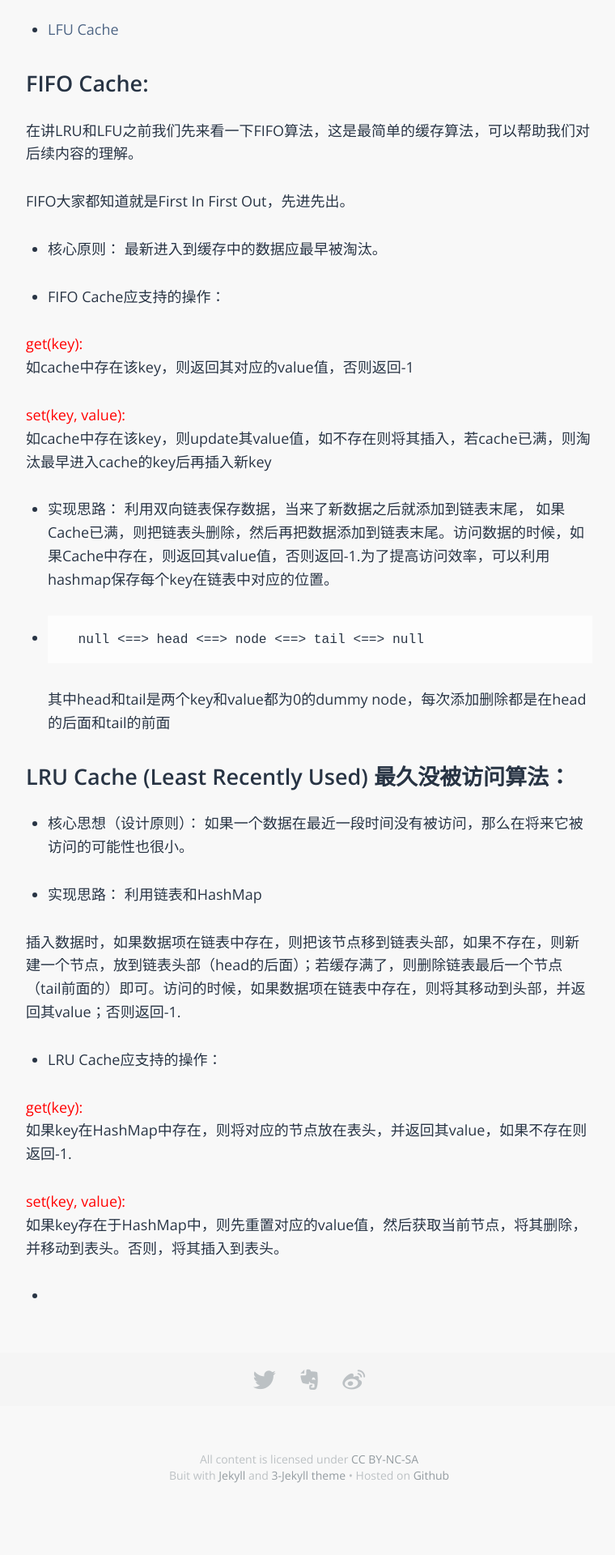
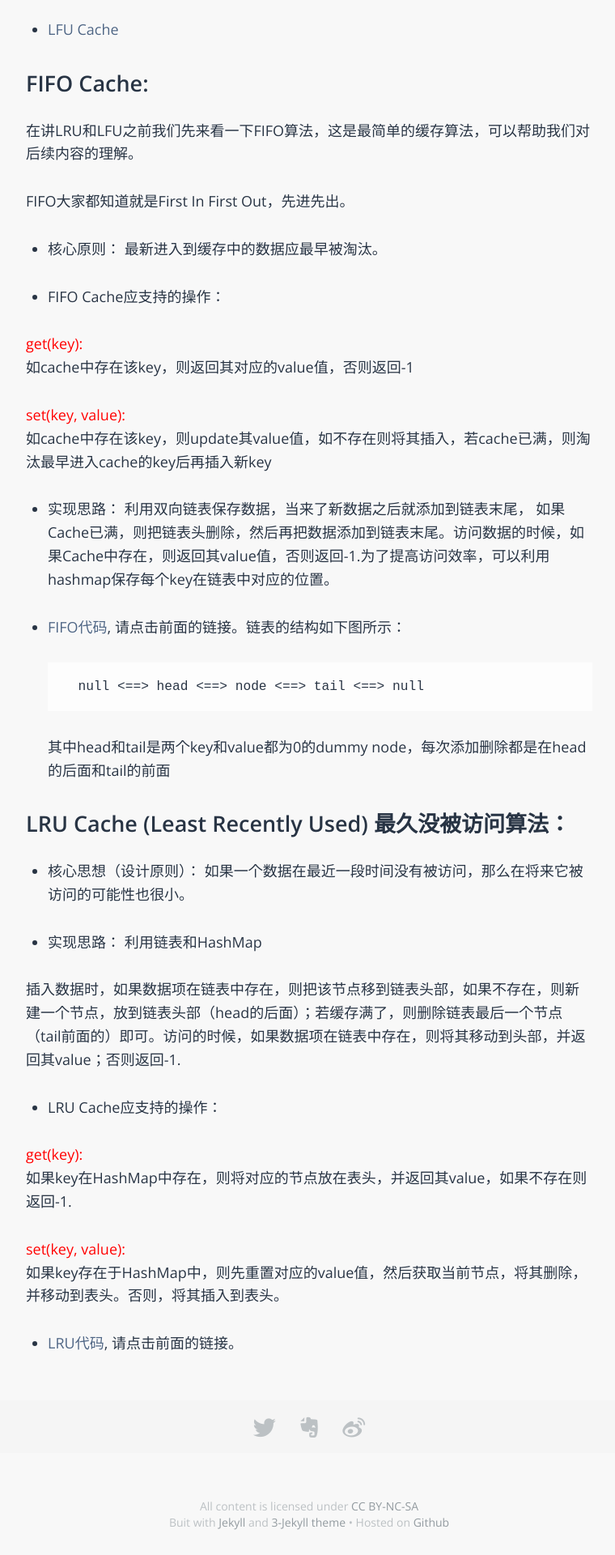
Before and after one commit to sophiesongge/sophiesongge.github.io, a Jekyll site: the page built from _posts/2017-06-28-cache.markdown, in a window 1280 px wide. Shown: the part 859-2779 px from the top of the page at 81% size, without its empty margins (258-1018 px from the left). Built offline with Jekyll 4.4.1, drawn with Linux system fonts in a browser that asks for light colours; some web fonts are replaced.

Commit message:
add posts for cache

```diff
--- a/_posts/2017-06-28-cache.markdown
+++ b/_posts/2017-06-28-cache.markdown
@@ -50,7 +50,7 @@ FIFO大家都知道就是First In First Out，先进先出。
 
 * 实现思路： 利用双向链表保存数据，当来了新数据之后就添加到链表末尾， 如果Cache已满，则把链表头删除，然后再把数据添加到链表末尾。访问数据的时候，如果Cache中存在，则返回其value值，否则返回-1.为了提高访问效率，可以利用hashmap保存每个key在链表中对应的位置。
 
-* [FIFO代码]: 请点击前面的链接。链表的结构如下图所示：
+* [FIFO代码], 请点击前面的链接。链表的结构如下图所示：
 
         null <==> head <==> node <==> tail <==> null
 
@@ -72,7 +72,7 @@ LRU Cache (Least Recently Used) 最久没被访问算法：
 
 <font color="red">set(key, value): </font>如果key存在于HashMap中，则先重置对应的value值，然后获取当前节点，将其删除，并移动到表头。否则，将其插入到表头。
 
-* [LRU代码]: 请点击前面的链接。
+* [LRU代码], 请点击前面的链接。
 
 
 
```
